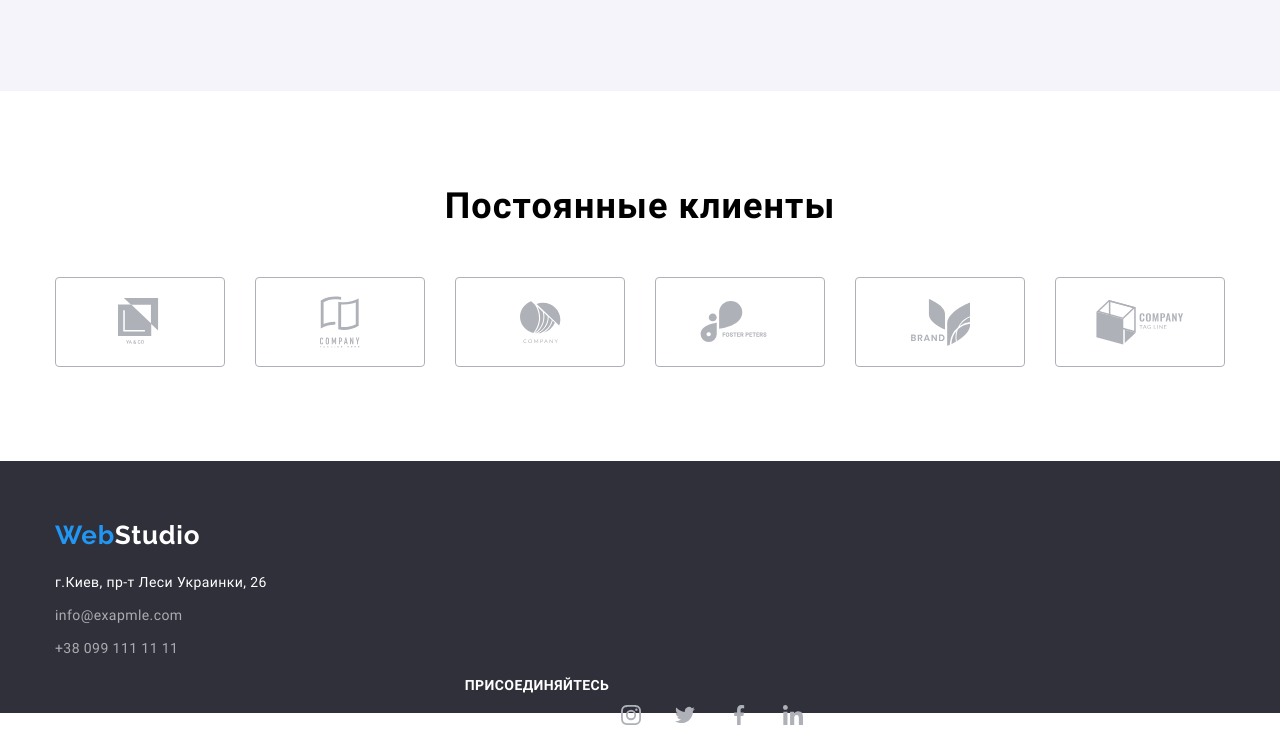
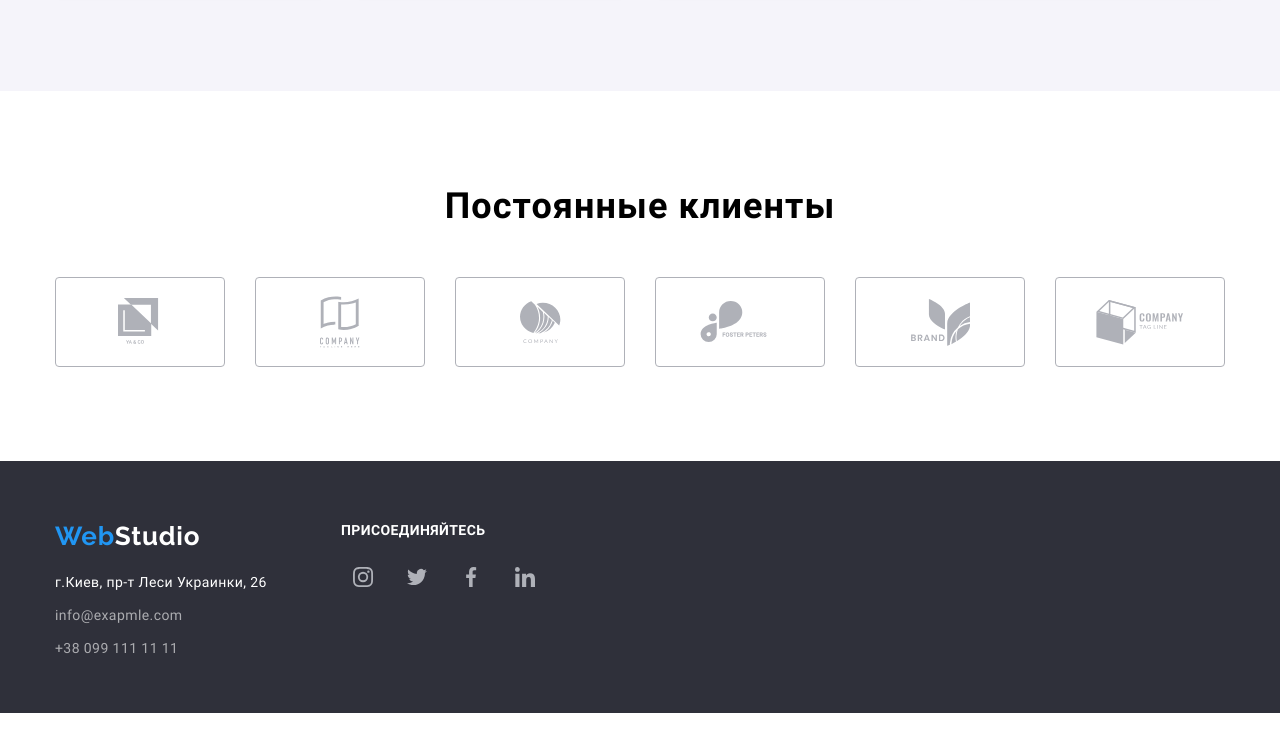
Before and after one commit to galen4ik/goit-markup-hw-04, a plain HTML site: page index.html in a window 1280 px wide. Shown: the part 2219-2956 px from the top of the page. After the commit the page ends 2932 px from the top, so only its background shows below. Drawn offline with nearby package versions, Linux system fonts and the light colour scheme.

Commit message:
футер в процесее

```diff
--- a/css/style.css
+++ b/css/style.css
@@ -585,10 +585,13 @@ margin-right: 10px;
     height: 252px;
     padding-top: 60px;
     padding-bottom: 60px;
+    background-color: var(--hero-footer-bcg);
+}
+.address-footer {
+    display: inline-block;
+    margin-right: 70px;
+}
 
-    background-color: var(--hero-footer-bcg);
-
-}
 .footer-logo {
     display: inline-block;
     margin-bottom: 20px;
@@ -650,7 +653,16 @@ margin-right: 10px;
     color: var(--blue);
 }
 
+.footer-social {
+    display: inline-block;
+
+}
+
 .footer-social-title{
+
+    margin-bottom: 20px;
+    padding: 0;
+
     color: var(--white);
     font-family: Roboto;
     font-weight: bold;
@@ -659,5 +671,3 @@ margin-right: 10px;
     letter-spacing: 0.03em;
     text-transform: uppercase;
 }
-
-.
--- a/index.html
+++ b/index.html
@@ -343,7 +343,8 @@
 <!-- Футер -->
     <footer class="footer">
        <div class="container">
-        <a href="./index.html" class="footer-logo">Web<span class="footer-span">Studio</span></a>
+        <div class="address-footer">
+            <a href="./index.html" class="footer-logo">Web<span class="footer-span">Studio</span></a>
 
         <address id="contacts" class="f-address">
             <p class="f-address-text">г.Киев, пр-т Леси Украинки, 26</p>
@@ -356,10 +357,10 @@
                   <a href="tel:+380991111111" class="footer-info">+38 099 111 11 11</a>
                 </li>
             </ul>
-         </address>
-       </div>
+        </address>
+        </div>
 
-       <div class="social-list">
+          <div class="footer-social">
 
 <b class="footer-social-title">присоединяйтесь</b>
 
@@ -398,6 +399,7 @@
 </ul>
 
        </div>
+    </div>
     </footer>
 </body>
 </html>
```
